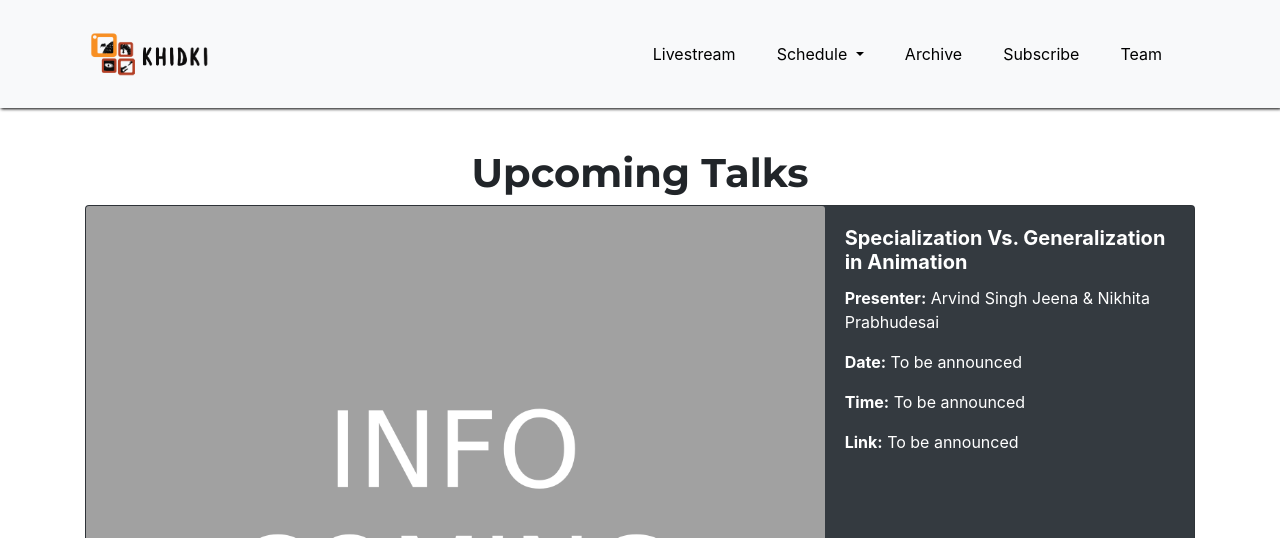
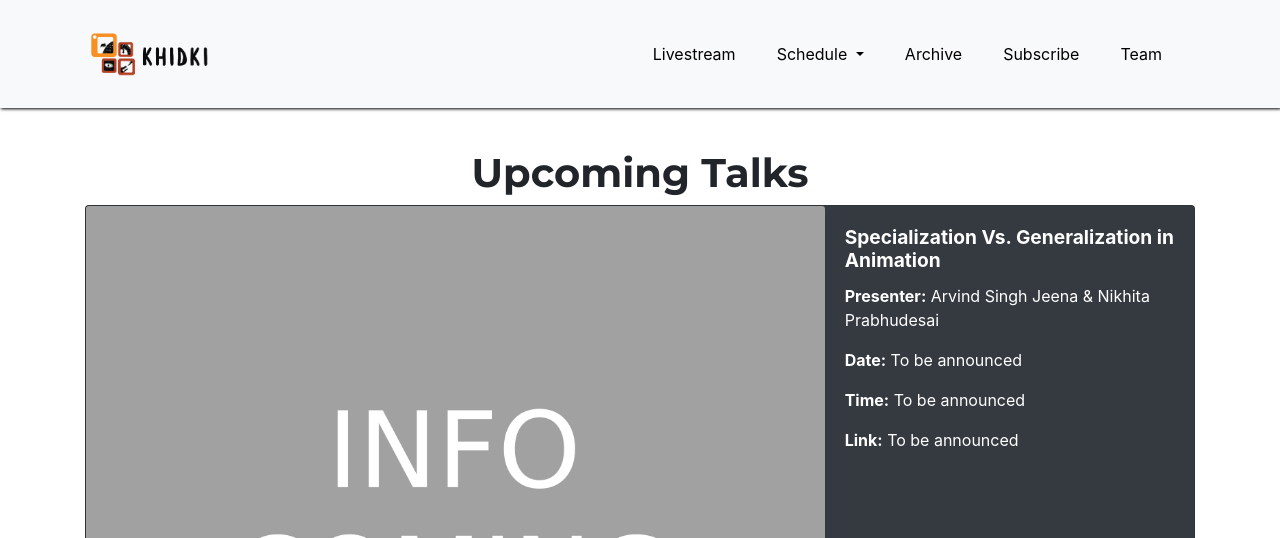
Before and after one commit to ravigupta-art/khidki-initiative, a Jekyll site: the page built from upcoming-talks.md, in a window 1280 px wide. Shown: the top 538 px of the page. Built offline with Jekyll 4.4.1, drawn with Linux system fonts in a browser that asks for light colours; nearby versions of some CDN libraries.

Commit message:
corrected presenter name and font sizes

```diff
--- a/_data/livestream.yml
+++ b/_data/livestream.yml
@@ -1,4 +1,4 @@
-- videotitle: Specialisation vs Being a Generalist in Animation - Arvind Jeena & Nikhitha Prabhudesai | KHIDKI
+- videotitle: Specialisation vs Being a Generalist in Animation - Arvind Jeena & Nikhita Prabhudesai | KHIDKI
   videodescription: In this talk, Arvind Jeena & Nikhita Prabhudesai, founders/directors at Totem Creative will talk about two different ways to approach Animation as well as Film Design as a discipline.
   videotype: youtube
   videoID: zoX9td5j1h8
--- a/css/custom/includes/_normal.scss
+++ b/css/custom/includes/_normal.scss
@@ -31,3 +31,19 @@
 .guidlines-list {
   font-size: 1.5rem;
 }
+
+.card-header > h4{
+  font-family: 'Montserrat', sans-serif;
+  font-size: 1rem;
+  @media(max-width:800px) {
+        font-size: 0.8rem !important;
+    }
+}
+
+
+.card-body>h5{
+  font-size: 1.2rem;
+  @media(max-width: 800px){
+    font-size: 0.9rem;
+  }
+}
--- a/live.html
+++ b/live.html
@@ -16,7 +16,7 @@
              {% for j in (1..2) %}
               <div class="card mb-4 box-shadow">
                 <div class="card-header">
-                  <h4 class="my-0 font-weight-normal text-title"><strong>{{ site.data.livestream[count].videotitle }}</strong></h4>
+                  <h4 class="my-0 font-weight-normal text-title" id="card-video-title"><strong>{{ site.data.livestream[count].videotitle }}</strong></h4>
                 </div>
                 <div class="card-body">
                   <div class="embed-responsive embed-responsive-16by9">
@@ -55,7 +55,7 @@
         <div class="card-deck mb-3 text-center">
           <div class="card mb-4 box-shadow">
             <div class="card-header">
-              <h4 class="my-0 font-weight-normal text-title"><strong>{{ site.data.livestream[count].videotitle }}</strong></h4>
+              <h4 class="my-0 font-weight-normal text-title" id="card-video-title"><strong>{{ site.data.livestream[count].videotitle }}</strong></h4>
             </div>
             <div class="card-body">
               <div class="embed-responsive embed-responsive-16by9">
```
